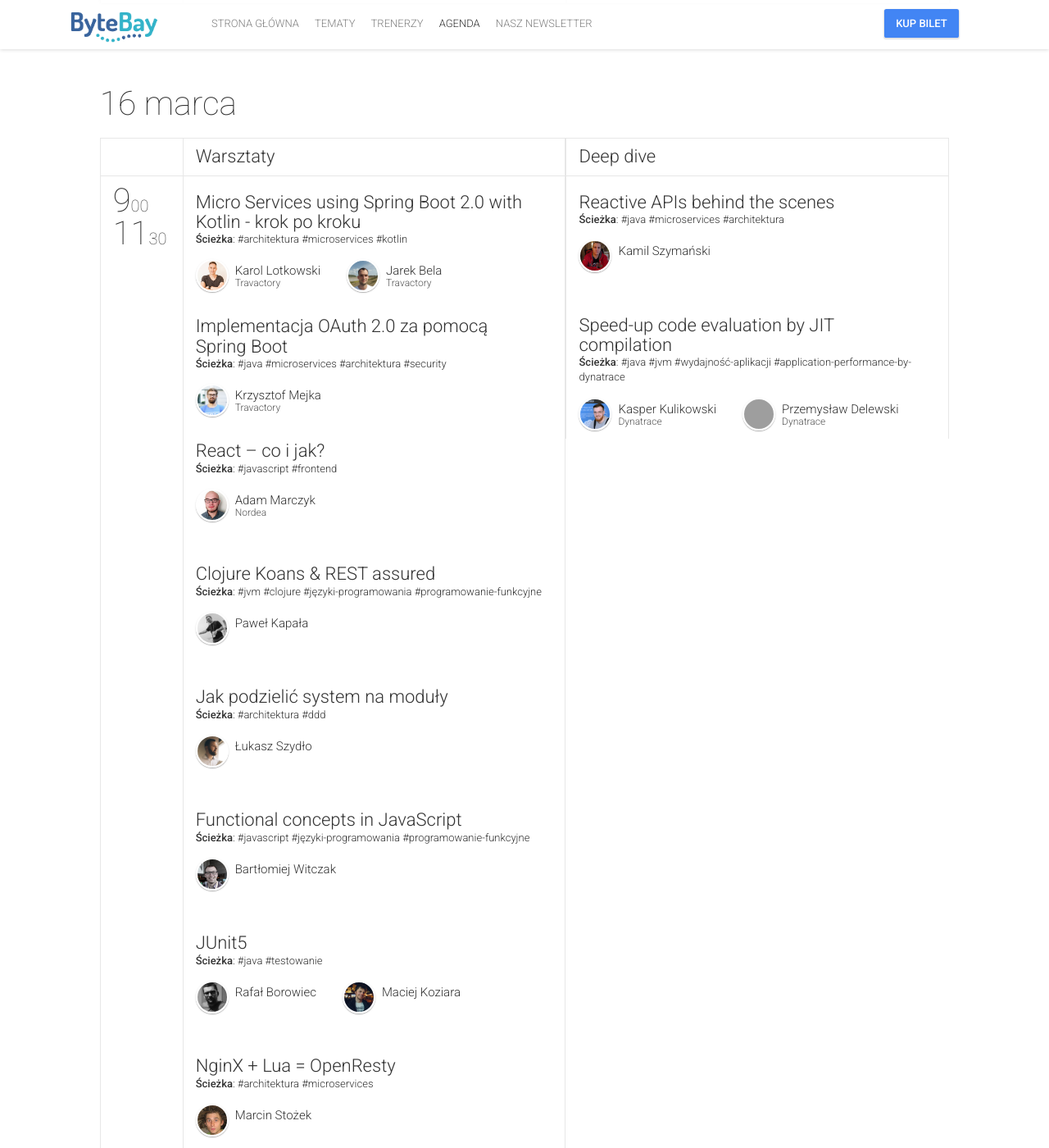
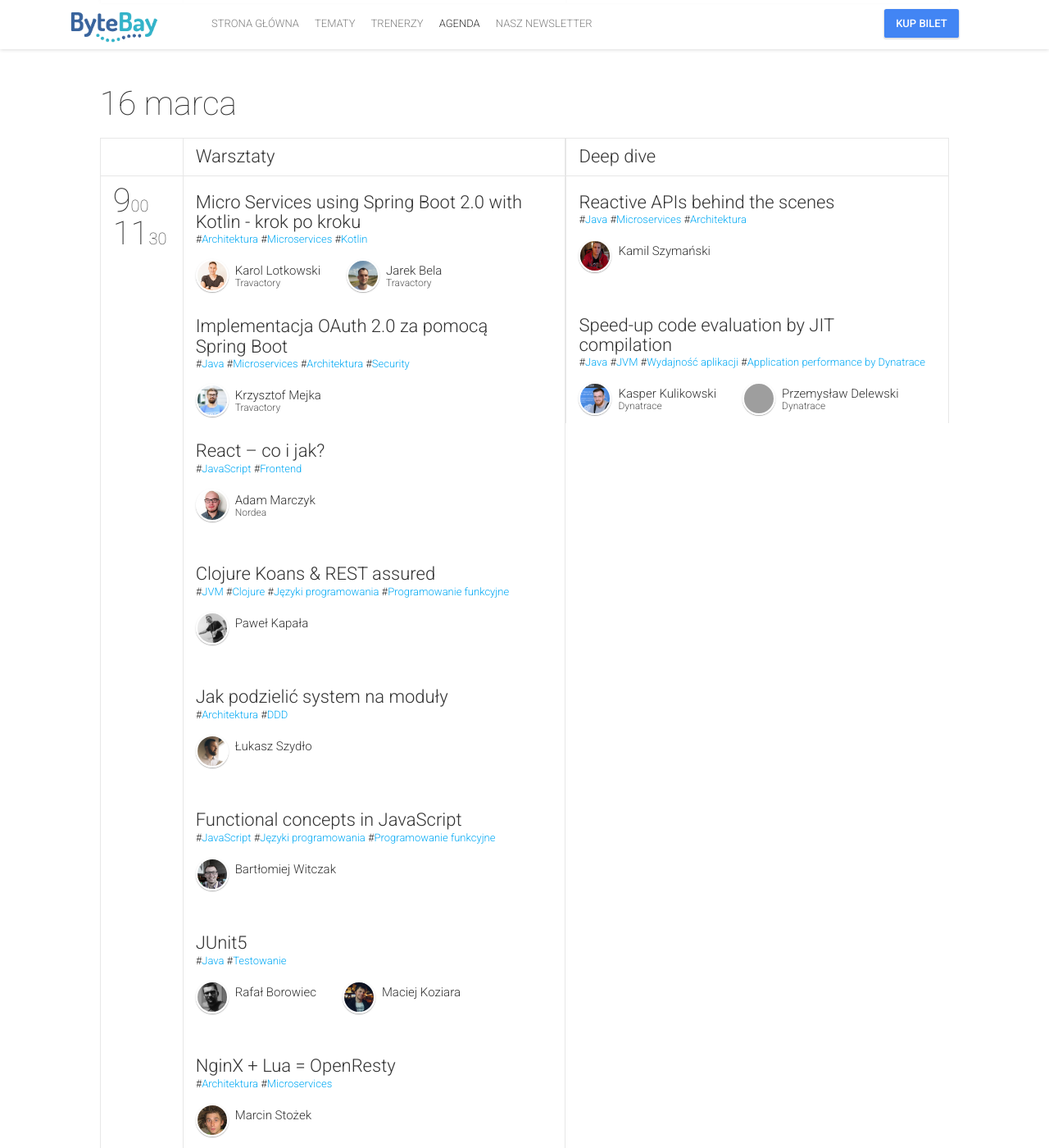
Before and after one commit to 42patterns/bytebay-website, a Jekyll site: the page built from schedule.html, in a window 1280 px wide and 1400 px high, scrolled down 3883 px. Shown: the whole window at 82% size. Built offline with Jekyll 4.4.1, drawn with Linux system fonts in a browser that asks for light colours; nearby versions of some CDN libraries; comment, search, counter and statistics services are not loaded; some of the changed text lies outside the part shown; grey boxes are pictures that could not be loaded.

Commit message:
Linking tags

```diff
--- a/_includes/schedule.html
+++ b/_includes/schedule.html
@@ -58,7 +58,7 @@
                                         <h5 class="slot-title" itemprop="name">{{ session.title }}</h5>
                                         <span class="slot-language">{{session.language | upcase}}</span>
                                         <div>
-                                            <strong>Ścieżka</strong>: {{ tags | join: "%%#" | prepend: "#" | downcase | replace: ' ', '-' | downcase | replace: '%%', ' ' }}
+                                          {% include tags.html tags=session.tags %}
                                         </div>
                                         <ul class="slot-speakers">
                                             {% for speaker in site.data.speakers %}
@@ -96,13 +96,14 @@
                             {% for session in site.data.sessions.list %}
                                 {% if slot == session.id and session.service == null %}
                                 {% assign tags = session | map: "tags" %}
-                                <div id="session-{{ session.id }}" class="slot col-md-12 col-xs-12" data-slot-detail="{{ site.data.sessions.meta.sessiontype[session.type].title }}" data-toggle="modal" data-target="#sessionDetail-{{ session.id }}">
+                                <div id="session-{{ session.id }}" class="slot col-md-12 col-xs-12">
                                   <div class="slot-content-wrapper {{ tags | join: "%%tags-" | prepend: "tags-" | replace: ' ', '-' | downcase | replace: '%%', ' '}}">
                                     <div class="color-line" style="background: {{ site.data.sessions.meta.sessiontype[session.type].color }}"></div>
                                     <div class="slot-content" style="border-right-color: {{ site.data.sessions.meta.sessiontype[session.type].color }}">
-                                        <h5 class="slot-title" itemprop="name">{{ session.title }}</h5>
+                                        <h5 class="slot-title" itemprop="name"
+                                        data-slot-detail="{{ site.data.sessions.meta.sessiontype[session.type].title }}" data-toggle="modal" data-target="#sessionDetail-{{ session.id }}"a>{{ session.title }}</h5>
                                         <div>
-                                            <strong>Ścieżka</strong>: {{ tags | join: "%%#" | prepend: "#" | downcase | replace: ' ', '-' | downcase | replace: '%%', ' ' }}
+                                          {% include tags.html tags=session.tags %}
                                         </div>
                                         <ul class="slot-speakers">
                                             {% for speaker in site.data.speakers %}
--- a/_includes/sessions-filters.html
+++ b/_includes/sessions-filters.html
@@ -18,7 +18,7 @@
       {% assign all_tags = site.data.sessions.list | map: "tags" | uniq | sort  %}
       {% for t in all_tags %}
       <div class="item text-nowrap">
-        <a href="javascript:void(0)", onclick="showFilteredSessions('{{ t | replace: ' ', '-' | downcase | prepend: "tags-" }}')">{{ t }}</a>
+        <a href="javascript:void(0)" onclick="showFilteredSessions('{{ t | replace: ' ', '-' | downcase | prepend: "tags-" }}')">{{ t }}</a>
       </div>
       {% endfor %}
     </div>
--- a/_includes/sessions.html
+++ b/_includes/sessions.html
@@ -24,7 +24,7 @@
 						<span class="theme-metadata"><span class="caption">Poziom: </span><strong>{{ site.data.sessions.meta.complexity[session.complexity].title }}</strong></span>
 						{% endif %}
             <span class="theme-metadata">
-                {{ tags | join: "%%#" | prepend: "#" | downcase | replace: ' ', '-' | downcase | replace: '%%', ' ' }}
+                {% include tags.html tags=session.tags %}
             </span>
 						<div class="theme-description">
               {{ session.description | newline_to_br }}
--- /dev/null
+++ b/_includes/tags.html
@@ -0,0 +1,3 @@
+{% for tag in include.tags | map: "tags"  %}
+  #<a href="javascript:void(0)" onclick="showFilteredSessions('{{ tag | replace: ' ', '-' | downcase | prepend: "tags-" }}')">{{ tag  }}</a>
+{% endfor %}
```
